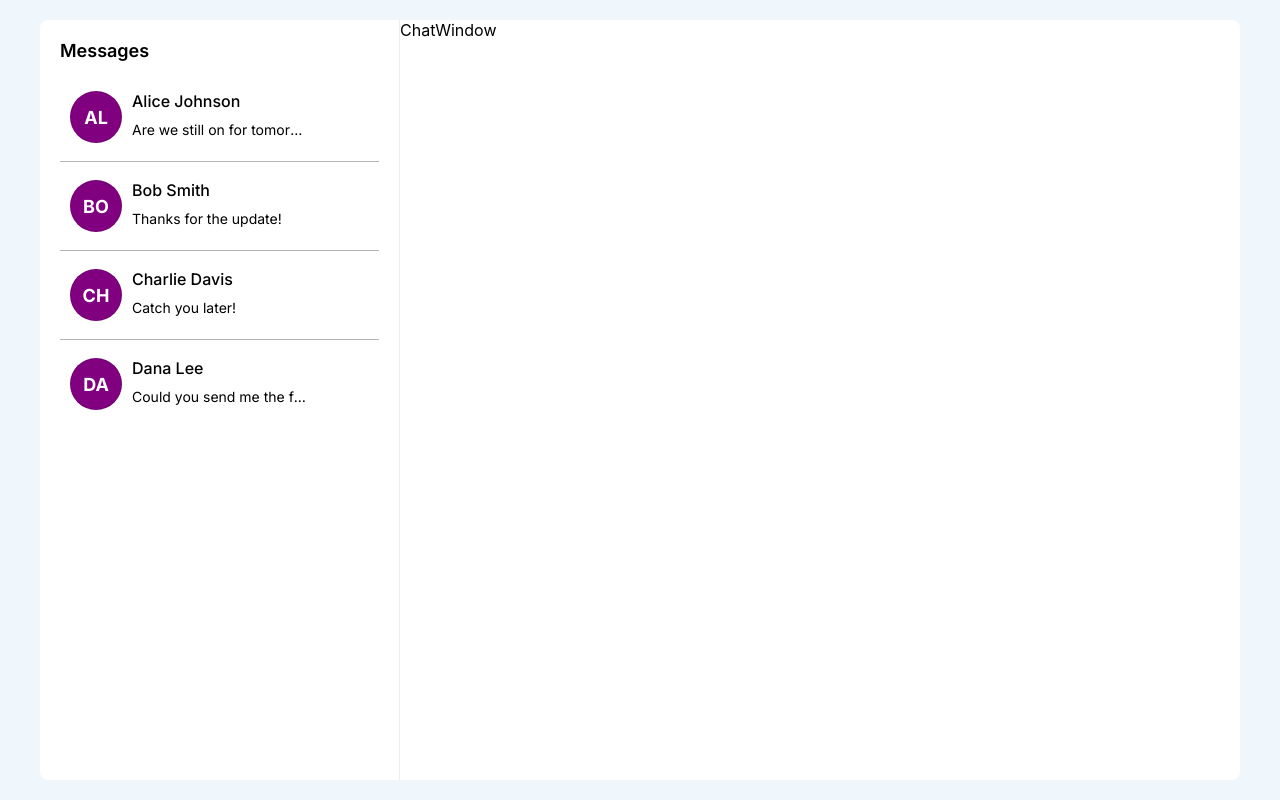
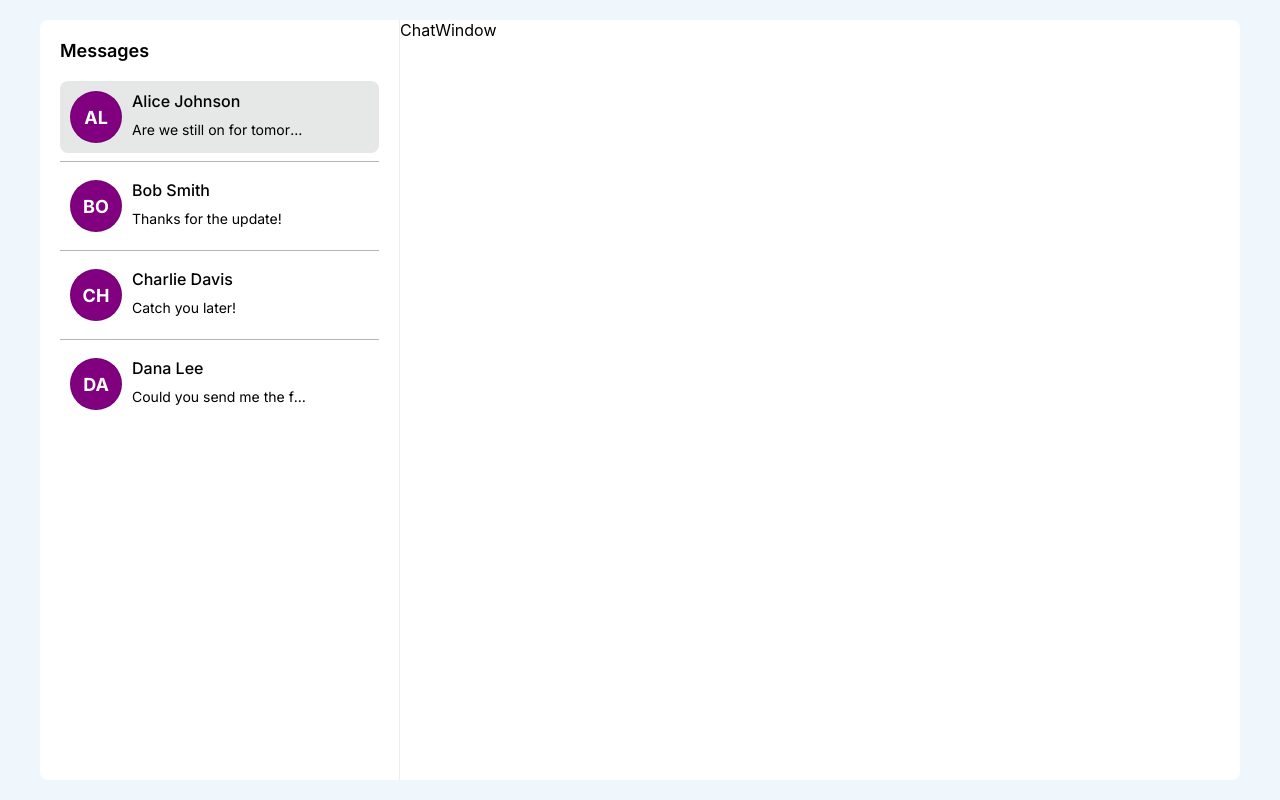
Before and after one commit to agarwallaumong00/messenger-app, a React (Create React App) app: page / in a window 1280 px wide. Built offline with nearby package versions, Linux system fonts and the light colour scheme.

Commit message:
Add hook, provider, and room selection

```diff
--- /dev/null
+++ b/src/hooks/useMessengerInternal.ts
@@ -0,0 +1,21 @@
+import { useEffect, useState } from "react";
+
+import { ChatRoom } from "models/MessengeApp";
+import ChatRoomsList from "mockData/ChatRoomsList";
+
+const useMessengerInternal = () => {
+    const [selectedRoom, setSelectedRoom] = useState<ChatRoom | undefined>(undefined);
+
+    useEffect(() => {
+        setSelectedRoom(ChatRoomsList[0]);
+    }, [])
+
+
+    return {
+        selectedRoom,
+        setSelectedRoom
+    }
+}
+
+export default useMessengerInternal;
+export type UseMessengerReturnType = ReturnType<typeof useMessengerInternal>
--- a/src/mockData/chats.ts
+++ b/src/mockData/ChatRoomsList.ts
@@ -1,6 +1,6 @@
-import { ChatList } from "models/MessengeApp";
+import { ChatRoom } from "models/MessengeApp";
 
-const chatsList: ChatList[] = [
+const ChatRoomsList: ChatRoom[] = [
     {
         "id": 1,
         "name": "Alice Johnson",
@@ -23,4 +23,4 @@ const chatsList: ChatList[] = [
     }
 ]
 
-export default chatsList;
+export default ChatRoomsList;
--- a/src/models/MessengeApp.ts
+++ b/src/models/MessengeApp.ts
@@ -1,4 +1,4 @@
-export interface ChatList {
+export interface ChatRoom {
     id: number,
     name: string,
     lastMessage: string
--- a/src/modules/MessengerApp/ChatList/ChatCard/ChatCard.tsx
+++ b/src/modules/MessengerApp/ChatList/ChatCard/ChatCard.tsx
@@ -1,19 +1,22 @@
 import Avatar from 'components/Avatar/Avatar';
 
-import { ChatList } from 'models/MessengeApp';
+import { ChatRoom } from 'models/MessengeApp';
+import { useMessenger } from 'provider/MessengerProvider';
 
 import './ChatCard.scss';
 
 interface Props {
-    chat: ChatList
+    chat: ChatRoom,
+    isActive: boolean
 }
 
 const ChatCard = (props: Props) => {
-    const { chat } = props;
+    const { setSelectedRoom } = useMessenger();
+    const { chat, isActive } = props;
     const { name, lastMessage } = chat;
 
     return (
-        <div className='chat-card'>
+        <div className={`chat-card${isActive ? ' active' : ''}`} onClick={() => setSelectedRoom(chat)}>
             <Avatar name={name} />
             <div className='info'>
                 <p className='user-name'>{name}</p>
--- a/src/modules/MessengerApp/ChatList/ChatList.tsx
+++ b/src/modules/MessengerApp/ChatList/ChatList.tsx
@@ -1,18 +1,20 @@
-import chatsList from 'mockData/chats';
+import ChatRoomsList from 'mockData/ChatRoomsList';
 import ChatCard from './ChatCard/ChatCard';
+import { useMessenger } from 'provider/MessengerProvider';
 
 import './ChatList.scss';
 
 const ChatList = () => {
+    const {selectedRoom} = useMessenger();
 
     return (
         <div className='chat-lists'>
             <p className='title'>Messages</p>
             <div className='chats-wrapper'>
-                {chatsList.map((chat, index) => (
+                {ChatRoomsList.map((chat, index) => (
                     <>
-                        <ChatCard chat={chat} />
-                        {index !== chatsList.length - 1 &&
+                        <ChatCard chat={chat} isActive={chat.id === selectedRoom?.id} />
+                        {index !== ChatRoomsList.length - 1 &&
                             <div className='divider'></div>
                         }
                     </>
--- a/src/modules/MessengerApp/MessengerApp.tsx
+++ b/src/modules/MessengerApp/MessengerApp.tsx
@@ -1,3 +1,4 @@
+import { MessengerProvider } from 'provider/MessengerProvider';
 import ChatList from './ChatList/ChatList';
 import ChatWindow from './ChatWindow/ChatWindow';
 
@@ -5,10 +6,12 @@ import './MessengerApp.scss';
 
 const MessengerApp = () => {
     return (
-        <div className='messenger-app'>
-            <ChatList />
-            <ChatWindow />
-        </div>
+        <MessengerProvider>
+            <div className='messenger-app'>
+                <ChatList />
+                <ChatWindow />
+            </div>
+        </MessengerProvider>
     )
 }
 
--- /dev/null
+++ b/src/provider/MessengerProvider.tsx
@@ -0,0 +1,21 @@
+import useMessengerInternal, { UseMessengerReturnType } from "hooks/useMessengerInternal";
+import { createContext, ReactNode, useContext } from "react";
+
+const initialContext: UseMessengerReturnType = {
+    selectedRoom: undefined,
+    setSelectedRoom: () => {}
+};
+
+const MessengerContext = createContext(initialContext);
+
+export const useMessenger = () => useContext(MessengerContext);
+
+export const MessengerProvider: React.FC<{children: ReactNode}> = ({children}) => {
+    const value = useMessengerInternal();
+
+    return (
+        <MessengerContext.Provider value={value}>
+            {children}
+        </MessengerContext.Provider>
+    )
+}
```
